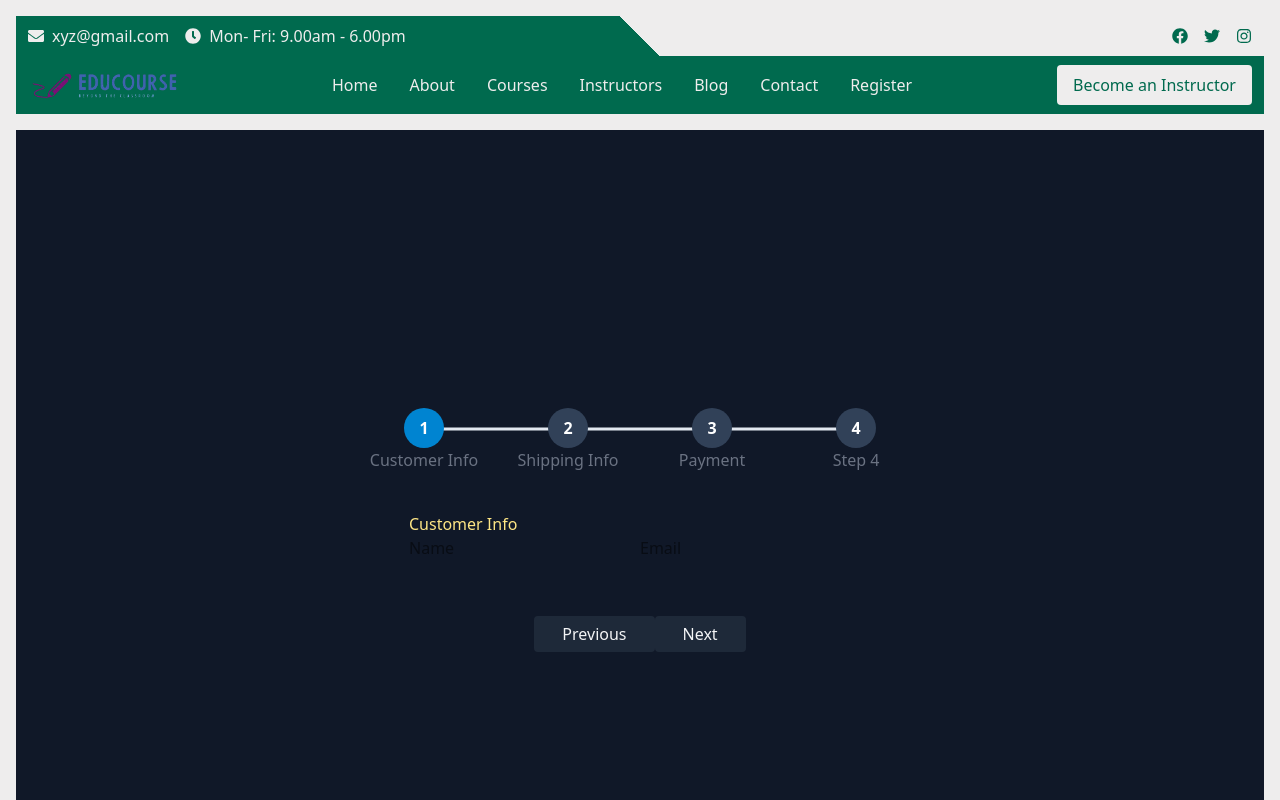
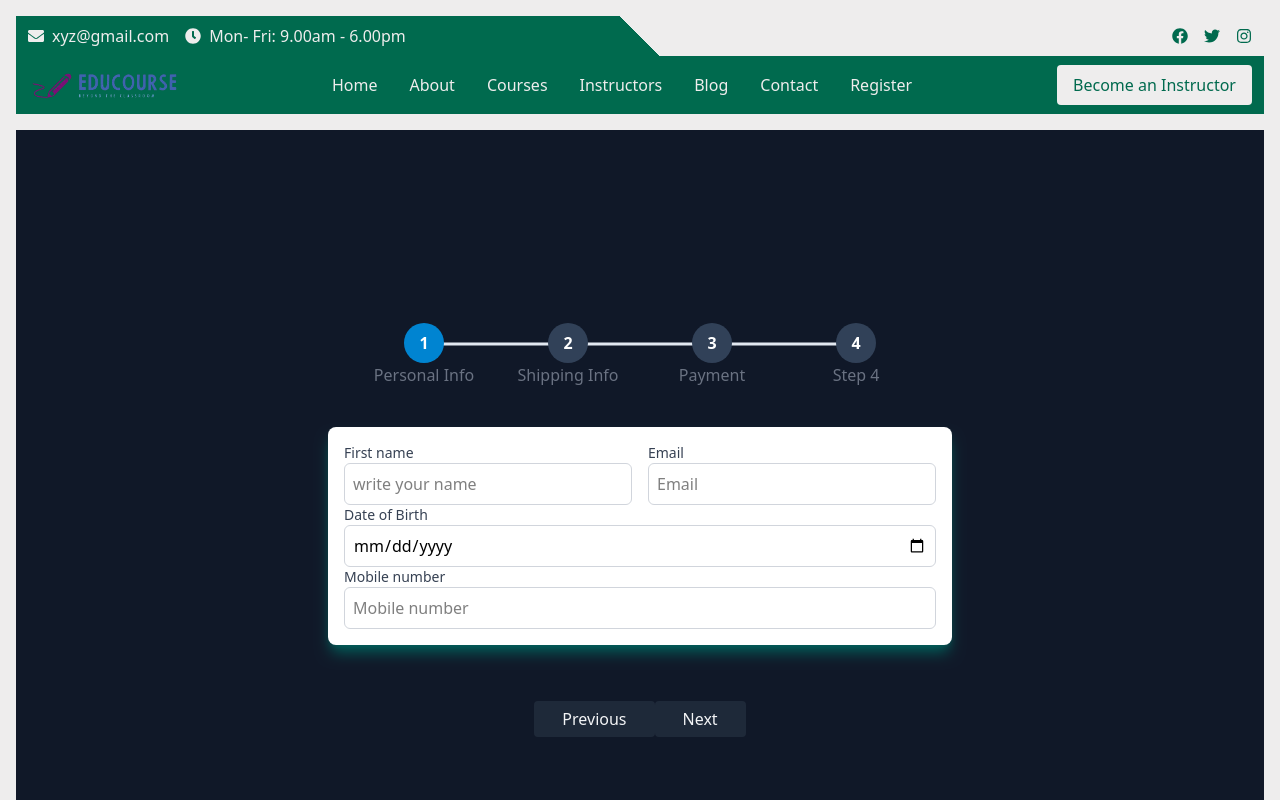
Before and after one commit to eduCourseOrg/eduCourse-client, a React (Vite) app: page /instructorReg in a window 1280 px wide. Shown: the top 800 px of the page. Built offline with nearby package versions, Linux system fonts and the light colour scheme; no server answers.

Commit message:
personal info update

```diff
--- a/src/Components/Buttons/Button.jsx
+++ b/src/Components/Buttons/Button.jsx
@@ -4,7 +4,7 @@ const Button = ({BtnText}) => {
     return (
         <div>
                <div className="flex my-8 m-auto w-2/3 rounded-lg text-teal-800 bg-gradient-to-r from-emerald-400 via-green-400 to-teal-700  p-0.5 shadow-lg hover:from-teal-700 hover:via-green-500 hover:to-teal-300  transition-all duration-300 ">
-    <button className="flex-1 font-bold text-[16px] bg-white px-1 py-1 rounded-lg cursor-pointer animate-spin  ">{BtnText}</button>
+    <button className="flex-1 font-bold text-[16px] bg-white px-1 py-1 rounded-lg cursor-pointer  ">{BtnText}</button>
 
 </div>
         </div>
--- /dev/null
+++ b/src/Pages/Register/Form/PersonalInfo.jsx
@@ -0,0 +1,65 @@
+import { useForm } from 'react-hook-form';
+const PersonalInfo = () => {
+    const { register, handleSubmit, formState: { errors } } = useForm();
+      const onSubmit = data => console.log(data);
+    return (
+        <div className="w-full">
+          <form onSubmit={handleSubmit(onSubmit)} className=" p-4  bg-white rounded-lg shadow-lg shadow-teal-800 ">
+            <div className="flex flex-row justify-between gap-4">
+              <div className="w-1/2">
+                <label htmlFor="firstName" className="block text-sm font-medium text-gray-700">First name</label>
+                <input
+                    id="name"
+                    type="text"
+                    placeholder="write your name"
+                    {...register("name", { required: true, maxLength: 80 })}
+                        className="w-full p-2 border border-gray-300 rounded-md focus:outline-none focus:ring-2 focus:ring-blue-400"
+                    />
+                    {errors["name"] && <span className="text-red-500 text-sm">Your name is required</span>}
+                 </div>
+
+
+
+                <div className="w-1/2">
+                <label htmlFor="email" className="block text-sm font-medium text-gray-700">Email</label>
+                <input
+                    id="email"
+                    type="email"
+                    placeholder="Email"
+                    {...register("Email", { required: true, pattern: /^\S+@\S+$/i })}
+                    className="w-full p-2 border border-gray-300 rounded-md focus:outline-none focus:ring-2 focus:ring-blue-400"
+                />
+                {errors.Email && <span className="text-red-500 text-sm">Invalid email</span>}
+                </div>
+            </div>
+        <div>
+          <div>
+          <label htmlFor="dob" className="block text-sm font-medium text-gray-700">Date of Birth</label>
+          <input
+            id="dob"
+            type="date"
+            {...register("Date of Birth", { required: true })}
+            className="w-full p-2 border border-gray-300 rounded-md focus:outline-none focus:ring-2 focus:ring-blue-400"
+          />
+          {errors["Date of Birth"] && <span className="text-red-500 text-sm">Date of birth is required</span>}
+        </div>
+
+        <div>
+          <label htmlFor="mobile" className="block text-sm font-medium text-gray-700">Mobile number</label>
+          <input
+            id="mobile"
+            type="tel"
+            placeholder="Mobile number"
+            {...register("Mobile number", { required: true, minLength: 11, maxLength: 12 })}
+            className="w-full p-2 border border-gray-300 rounded-md focus:outline-none focus:ring-2 focus:ring-blue-400"
+          />
+          {errors["Mobile number"] && <span className="text-red-500 text-sm">Mobile number is required</span>}
+        </div>
+            </div>
+
+        </form>
+        </div>
+    );
+};
+
+export default PersonalInfo;
--- a/src/Pages/Register/FormTeest.jsx
+++ b/src/Pages/Register/FormTeest.jsx
@@ -1,13 +1,13 @@
 import { useState } from 'react';
 import { TiTick } from "react-icons/ti";
 import "../../customCSS/multiStepForm.css";
-import CustomerInfoForm from './Form/CustomerInfoForm';
 import FinalStepForm from './Form/FinalStepForm';
 import PaymentForm from './Form/PaymentForm ';
+import PersonalInfo from './Form/PersonalInfo';
 import ShippingInfoForm from './Form/ShippingInfoForm';
 
 const FormTeest = () => {
- const steps = ["Customer Info", "Shipping Info", "Payment", "Step 4"];
+ const steps = ["Personal Info", "Shipping Info", "Payment", "Step 4"];
   const [currentStep, setCurrentStep] = useState(1);
   const [complete, setComplete] = useState(false);
 
@@ -32,7 +32,7 @@ const FormTeest = () => {
 
   // Form Components for Each Step
   const stepForms = [
-    <CustomerInfoForm key="1" formData={formData} handleChange={handleChange} />,
+    <PersonalInfo key="1" formData={formData} handleChange={handleChange} />,
     <ShippingInfoForm key="2" formData={formData} handleChange={handleChange} />,
     <PaymentForm key="3" formData={formData} handleChange={handleChange} />,
     <FinalStepForm key="4" formData={formData} />,
@@ -41,7 +41,7 @@ const FormTeest = () => {
   return (
     <>
       {/* Step Indicators */}
-      <div className="flex justify-between">
+      <div className="flex justify-between ">
         {steps.map((step, i) => (
           <div
             key={i}
@@ -58,12 +58,12 @@ const FormTeest = () => {
       </div>
 
       {/* Step Forms */}
-      <div className="form-container">{stepForms[currentStep - 1]}</div>
+      <div className="w-5/6 md:w-1/2 ">{stepForms[currentStep - 1]}</div>
 
       {/* Navigation Buttons */}
       <div className="flex justify-between mt-4">
         <button
-          className="btn prev-btn"
+          className="cusBtn prev-btn"
           onClick={
             () => {
 
@@ -78,7 +78,7 @@ const FormTeest = () => {
         </button>
 
         <button
-          className="btn next-btn"
+          className="cusBtn next-btn"
           onClick={() => {
             if (currentStep === steps.length) {
               setComplete(true);
--- a/src/Pages/Register/InstructorForm.jsx
+++ b/src/Pages/Register/InstructorForm.jsx
@@ -15,7 +15,7 @@ const InstructorForm = () => {
       {/* <PhnFirebaseUi></PhnFirebaseUi> */}
       <form onSubmit={handleSubmit(onSubmit)} className="max-w-3xl mx-auto p-4 space-y-4 bg-white rounded-lg shadow-lg shadow-teal-800 ">
 
-        <div>
+        {/* <div>
           <label htmlFor="firstName" className="block text-sm font-medium text-gray-700">First name</label>
           <input
             id="firstName"
@@ -61,7 +61,7 @@ const InstructorForm = () => {
             className="w-full p-2 border border-gray-300 rounded-md focus:outline-none focus:ring-2 focus:ring-blue-400"
           />
           {errors["Mobile number"] && <span className="text-red-500 text-sm">Mobile number is required</span>}
-        </div>
+        </div> */}
 
         <div>
           <label htmlFor="title" className="block text-sm font-medium text-gray-700">Title</label>
@@ -98,7 +98,7 @@ const InstructorForm = () => {
           {errors.Developer && <span className="text-red-500 text-sm">Developer selection is required</span>}
         </div>
 
-        <div>
+        {/* <div>
           <label htmlFor="dob" className="block text-sm font-medium text-gray-700">Date of Birth</label>
           <input
             id="dob"
@@ -107,9 +107,9 @@ const InstructorForm = () => {
             className="w-full p-2 border border-gray-300 rounded-md focus:outline-none focus:ring-2 focus:ring-blue-400"
           />
           {errors["Date of Birth"] && <span className="text-red-500 text-sm">Date of birth is required</span>}
-        </div>
+        </div> */}
 
-        <div>
+        {/* <div>
           <label htmlFor="gender" className="block text-sm font-medium text-gray-700">Gender</label>
           <select
             id="gender"
@@ -121,7 +121,7 @@ const InstructorForm = () => {
             <option value="Other">Other</option>
           </select>
           {errors.Gender && <span className="text-red-500 text-sm">Gender is required</span>}
-        </div>
+        </div> */}
 
         <div>
           <label htmlFor="expertise" className="block text-sm font-medium text-gray-700">Expertise/Subject</label>
--- a/src/Pages/Register/LoginForm.jsx
+++ b/src/Pages/Register/LoginForm.jsx
@@ -47,7 +47,7 @@ const LoginForm = ({setIsLogin}) => {
        <div>
           <form onSubmit={handleSubmit(onSubmit)} className="">
 
-          <div className="mt-10">
+          <div className="">
 
 
             <div className="sm:col-span-4 my-2 ">
--- a/src/Pages/Register/SignUpForm.jsx
+++ b/src/Pages/Register/SignUpForm.jsx
@@ -68,7 +68,7 @@ const SignUpForm = ({setIsLogin}) => {
         <div>
           <form onSubmit={handleSubmit(onSubmit)} className="">
 
-          <div className="mt-10">
+          <div className="">
             <div className="">
              <label htmlFor="name" className="block text-sm/6 font-medium text-gray-900">
                 Full name
--- a/src/Pages/Register/StudentRegister.jsx
+++ b/src/Pages/Register/StudentRegister.jsx
@@ -7,7 +7,7 @@ const StudentRegister = () => {
   const [isLogin,setIsLogin]= useState(true);
 
     return (
-        <div className="h-screen flex justify-center items-center">
+        <div className="h-screen flex justify-center  bg-white">
 
           <div className=" container my-16 lg:max-w-2/5 max-w-full  shadow-2xl rounded-2xl w-full p-12">
             <button className={isLogin? "btn  w-1/2 p-2 cursor-pointer rounded-t-lg font-bold text-[20px] text-[var(--color-secondary)] bg-[var(--color-primary)]":"btn  w-1/2 p-2 cursor-pointer rounded-t-lg  font-bold text-[20px] text-[var(--color-primary)] bg-[var(--color-secondary)]"} onClick={()=>setIsLogin(true)}>LogIn</button>
--- a/src/customCSS/multiStepForm.css
+++ b/src/customCSS/multiStepForm.css
@@ -29,6 +29,6 @@
     @apply bg-green-600;
 }
 
-.btn {
+.cusBtn {
     @apply bg-gray-800 hover:bg-gray-700 text-gray-100 font-medium px-7 py-1.5 rounded;
 }
```
